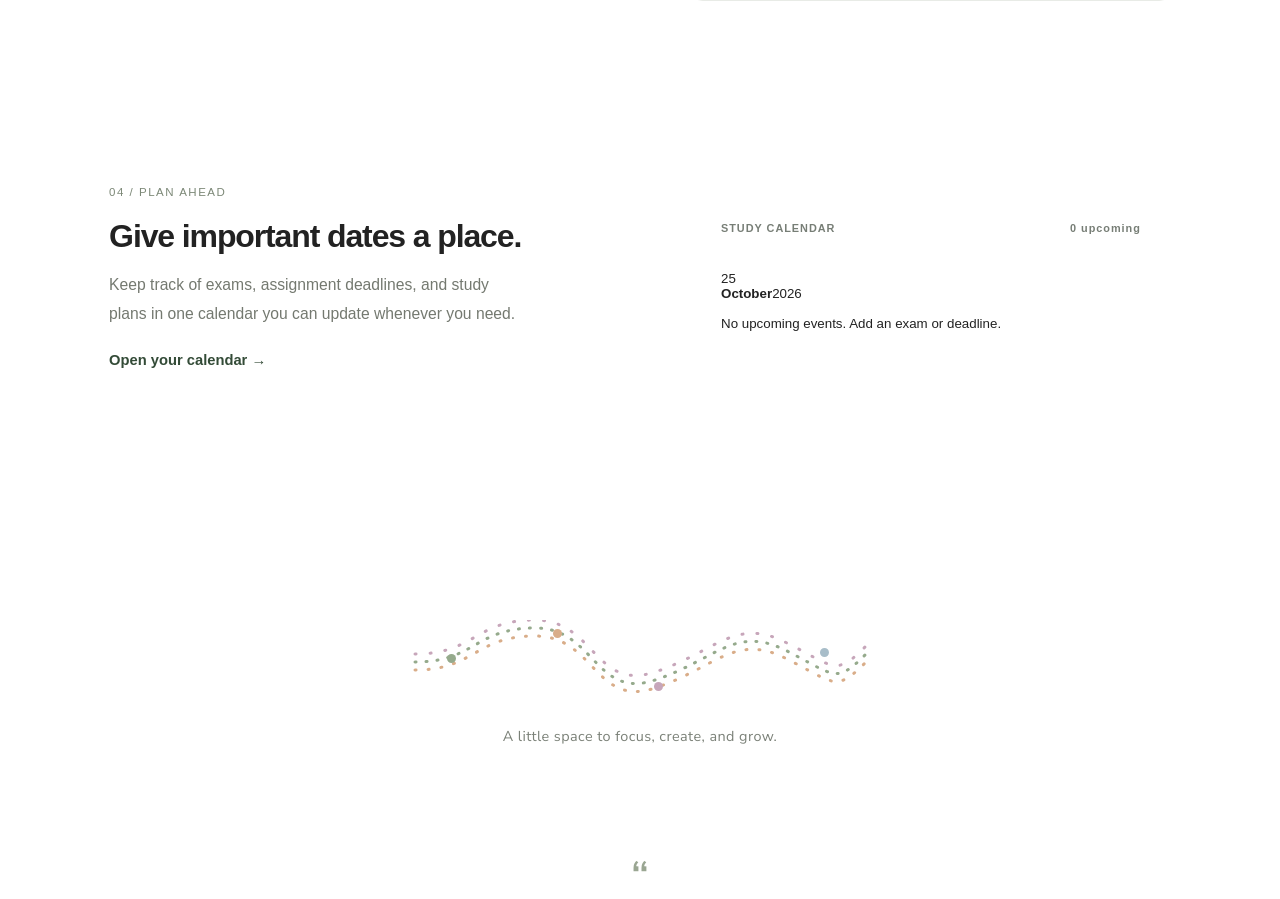
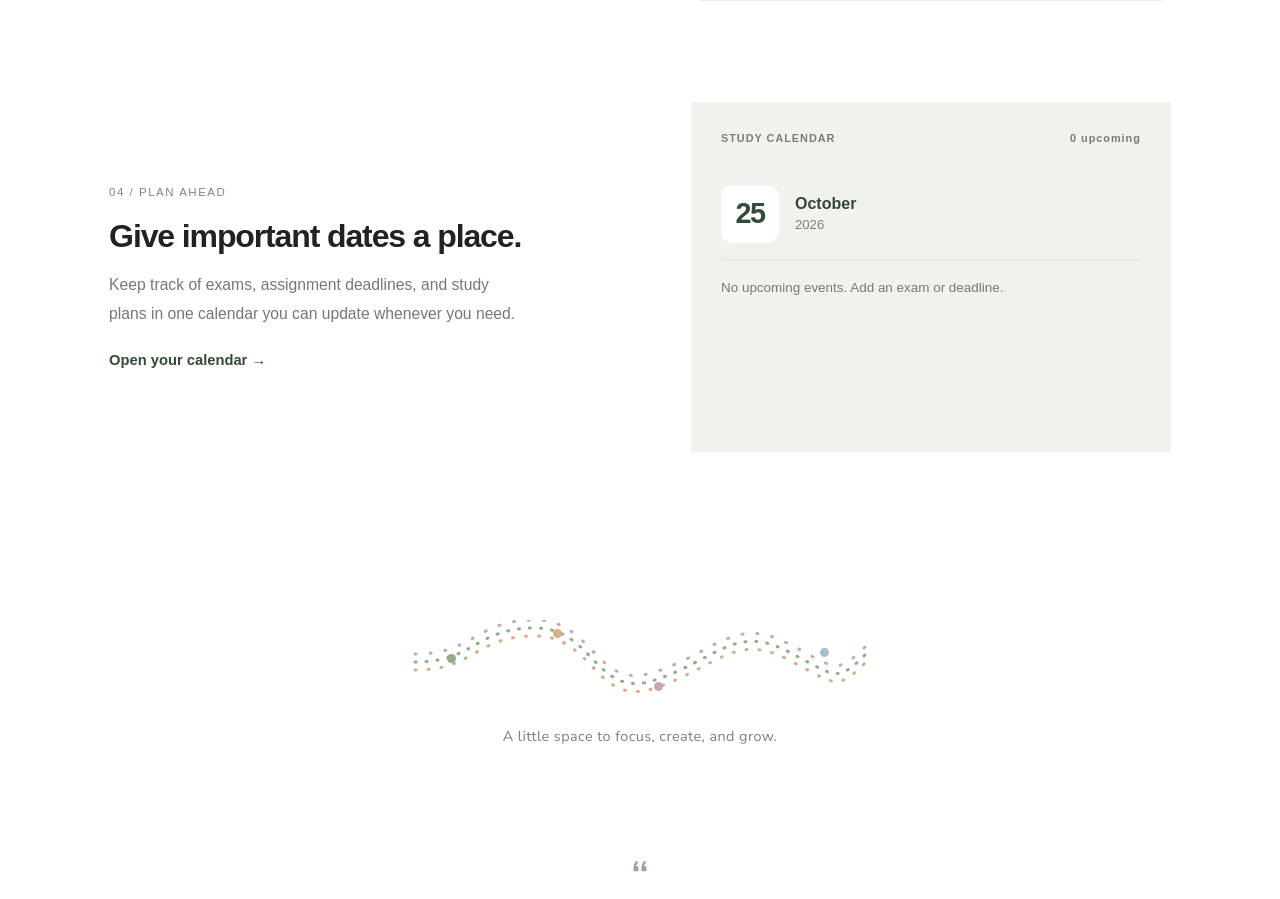
Before and after one commit to unnati-09m/studydesk, a React (Vite) app: page / in a window 1280 px wide. Shown: the part 2399-3298 px from the top of the page. Built offline with nearby package versions, Linux system fonts and the light colour scheme.

Commit message:
Improve calendar preview and notes editor proportions

```diff
--- a/src/App.css
+++ b/src/App.css
@@ -2993,3 +2993,221 @@ textarea:focus-visible {
   background: #eef7f0;
   border-color: #a3d4b4;
 }
+
+
+/* Home page Calendar feature preview */
+.calendar-visual {
+  align-items: stretch;
+  justify-content: flex-start;
+  background: #f0f3ed;
+}
+
+.calendar-preview-date {
+  display: flex;
+  align-items: center;
+  gap: 16px;
+  padding: 4px 0 16px;
+  border-bottom: 1px solid #dfe5dc;
+}
+
+.calendar-preview-day {
+  display: grid;
+  width: 58px;
+  height: 58px;
+  flex: 0 0 58px;
+  place-items: center;
+  border-radius: 12px;
+  background: #ffffff;
+  color: #344b37;
+  font-size: 1.8rem;
+  font-weight: 600;
+  letter-spacing: -0.05em;
+}
+
+.calendar-preview-date > div,
+.calendar-preview-event > div {
+  display: flex;
+  min-width: 0;
+  flex-direction: column;
+  gap: 4px;
+}
+
+.calendar-preview-date strong {
+  color: #354636;
+  font-size: 1rem;
+  font-weight: 600;
+}
+
+.calendar-preview-date > div span,
+.calendar-preview-event > div span {
+  color: #788174;
+  font-size: 0.82rem;
+}
+
+.calendar-preview-event {
+  display: flex;
+  align-items: center;
+  gap: 10px;
+  min-width: 0;
+  padding-top: 2px;
+}
+
+.calendar-preview-event > div {
+  overflow: hidden;
+}
+
+.calendar-preview-event > div strong {
+  overflow: hidden;
+  color: #3c463a;
+  font-size: 0.88rem;
+  font-weight: 600;
+  text-overflow: ellipsis;
+  white-space: nowrap;
+}
+
+.calendar-preview-dot {
+  width: 9px;
+  height: 9px;
+  flex: 0 0 9px;
+  border-radius: 50%;
+  background: #6f8d68;
+}
+
+.calendar-preview-empty {
+  color: #747d70;
+  font-size: 0.84rem;
+  line-height: 1.6;
+}
+
+/* Notes editor: balanced desktop proportions and a genuinely roomy writing area */
+.notes-workspace {
+  grid-template-columns: minmax(230px, 0.28fr) minmax(0, 1fr);
+  gap: 22px;
+}
+
+.notes-sidebar {
+  align-self: stretch;
+  min-height: 0;
+}
+
+.notes-editor-panel {
+  width: 100%;
+  max-width: none;
+  min-width: 0;
+  min-height: 650px;
+  height: max(76vh, 650px);
+  margin: 0;
+  padding: clamp(22px, 2.4vw, 34px);
+  gap: 14px;
+  overflow: hidden;
+}
+
+.notes-editor-heading {
+  display: flex;
+  align-items: center;
+  justify-content: space-between;
+  gap: 16px;
+  flex-wrap: wrap;
+}
+
+.notes-editor-heading h3 {
+  margin: 0;
+  font-size: 1.35rem;
+}
+
+.note-title-label {
+  display: block;
+  margin-top: 4px;
+  color: #667064;
+  font-size: 0.85rem;
+  font-weight: 600;
+}
+
+.note-title-input {
+  min-height: 50px;
+  margin-top: -7px;
+  border: 1px solid #e1e6df;
+  border-radius: 10px;
+  background: #fff;
+}
+
+.notes-editor {
+  flex: 1 1 auto;
+  width: 100%;
+  min-width: 0;
+  min-height: 320px;
+  height: auto;
+  margin-top: -7px;
+  padding: 22px 24px;
+  border: 1px solid #e1e6df;
+  border-radius: 12px;
+  background: #fdfefc;
+  font-size: 16px;
+  line-height: 1.85;
+  resize: none;
+  overflow: auto;
+}
+
+.notes-editor:focus {
+  outline: 2px solid #c9ddfa;
+  outline-offset: 1px;
+  border-color: #8eb5e8;
+}
+
+.notes-editor-footer {
+  display: flex;
+  align-items: center;
+  justify-content: space-between;
+  gap: 14px;
+  flex: 0 0 auto;
+  padding-top: 2px;
+}
+
+.notes-hint {
+  margin: 0;
+}
+
+.notes-save-actions {
+  align-items: center;
+  gap: 12px;
+}
+
+@media (max-width: 760px) {
+  .notes-workspace {
+    grid-template-columns: minmax(0, 1fr);
+  }
+
+  .notes-editor-panel {
+    min-height: 650px;
+    height: auto;
+  }
+
+  .notes-editor {
+    min-height: 380px;
+  }
+
+  .notes-editor-footer {
+    align-items: flex-start;
+    flex-direction: column;
+  }
+
+  .notes-save-actions {
+    width: 100%;
+    justify-content: space-between;
+  }
+}
+
+@media (max-width: 480px) {
+  .calendar-preview-date {
+    gap: 12px;
+  }
+
+  .notes-editor-panel {
+    padding: 18px;
+  }
+
+  .notes-editor {
+    min-height: 340px;
+    padding: 16px;
+  }
+}
```
